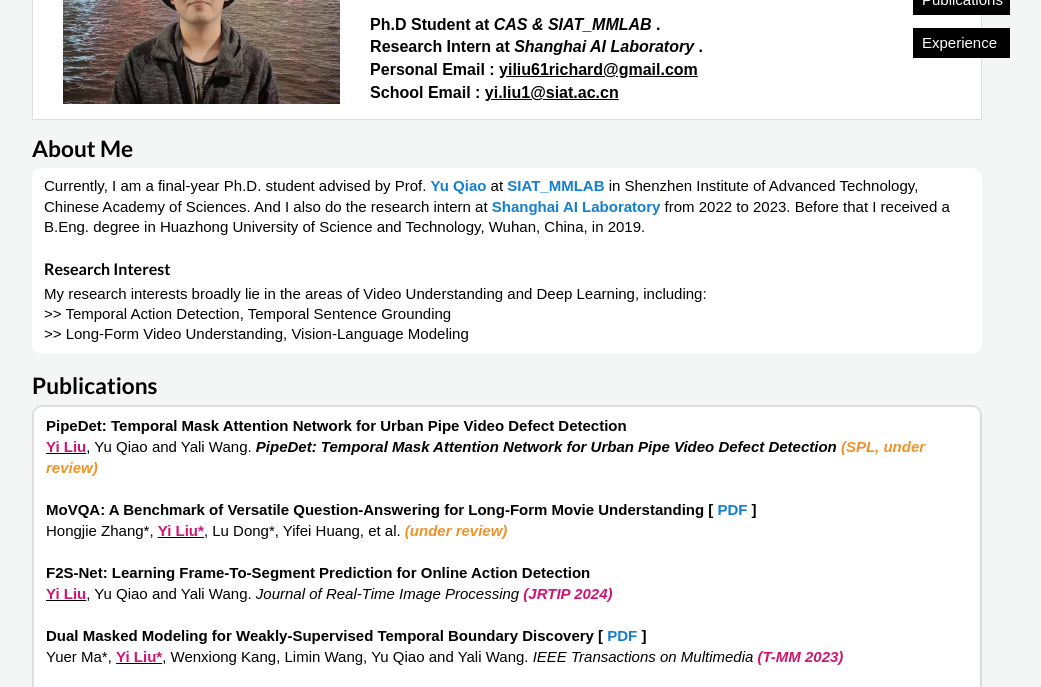
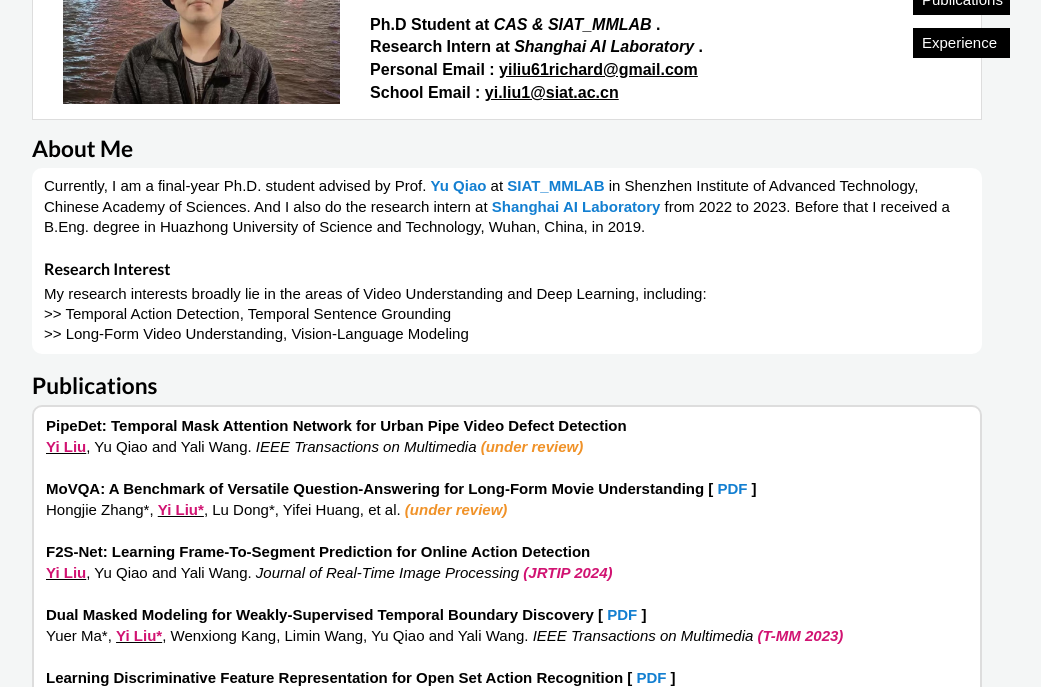
Before and after one commit to Richard-61/Richard-61.github.io, a plain HTML site: page index.html in a window 1280 px wide. Shown: the part 112-799 px from the top of the page, without its empty margins (133-1174 px from the left). Drawn offline with Linux system fonts and the light colour scheme; a script that the page names is missing.

Commit message:
Update index.html

```diff
--- a/index.html
+++ b/index.html
@@ -420,8 +420,7 @@ My research interests broadly lie in the areas of Video Understanding and Deep L
 
 <b>PipeDet: Temporal Mask Attention Network for Urban Pipe Video Defect Detection
   </b><br />
-  <u><b style="color:#d11372">Yi Liu</b></u>, Yu Qiao and Yali Wang. <i><b>PipeDet: Temporal Mask Attention Network for Urban Pipe Video Defect Detection
- <b> <font color="#f09228">(SPL, under review)</font> </i> <br />
+  <u><b style="color:#d11372">Yi Liu</b></u>, Yu Qiao and Yali Wang. <i>IEEE Transactions on Multimedia <b><font color="#f09228">(under review)</font></b> </i> <br />
   </b>
 
 
```
